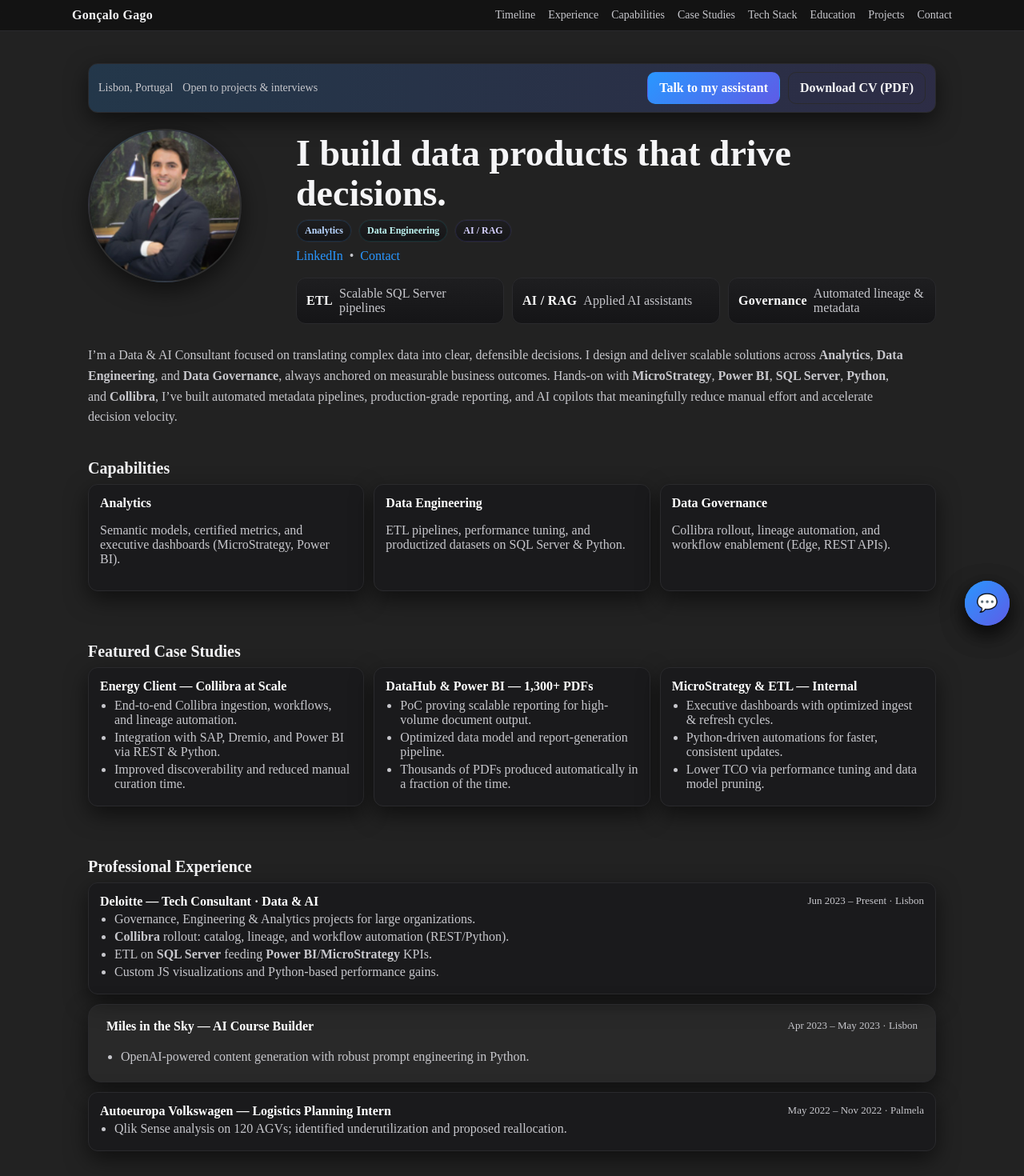
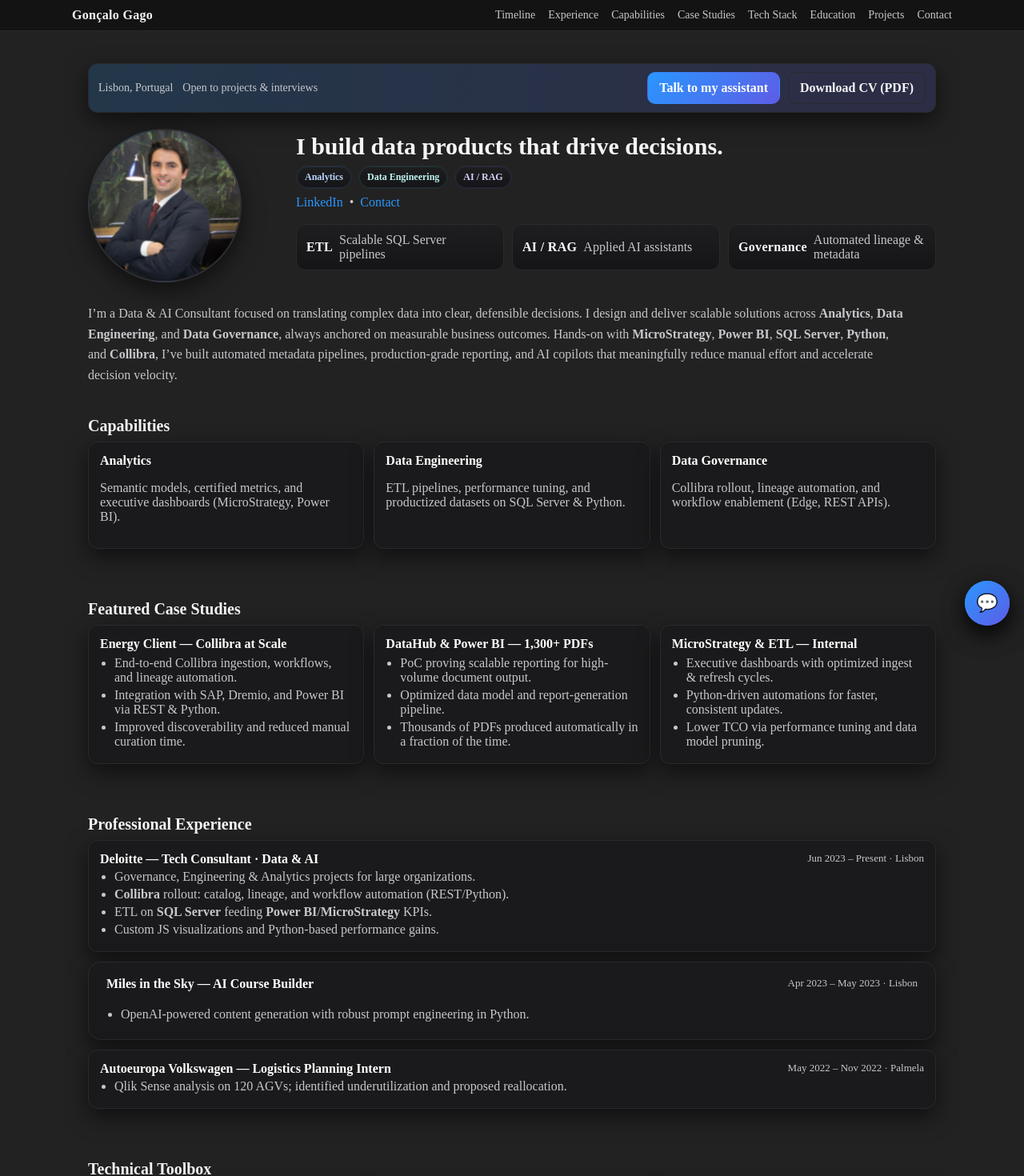
Before and after one commit to goncalogago1/curriculo, a Next.js app: page / in a window 1280 px wide. Shown: the top 1470 px of the page at 80% size. Built offline with nearby package versions, Linux system fonts and the light colour scheme.

Commit message:
Page 41 de commit few

```diff
--- a/app/globals.css
+++ b/app/globals.css
@@ -118,8 +118,8 @@ main { min-height: 100vh; }
 .profile-topbar .actions { margin-left:auto; display:flex; gap:10px; }
 
 /* ========= HERO CONTENT (DIREITA) ========= */
-.hero__content h1{ font-size: 46px; line-height: 1.08; margin: 6px 0 8px; }
-@media (max-width:1024px){ .hero__content h1{ font-size: 38px; } }
+.hero__content h1{ font-size: 30px; line-height: 1.08; margin: 6px 0 8px; }
+@media (max-width:1024px){ .hero__content h1{ font-size: 30px; } }
 
 .chips { display:flex; gap:8px; flex-wrap:wrap; margin: 8px 0; }
 .chip {
@@ -381,6 +381,6 @@ input:focus{
 /* Optional: unify role items if you want horizontal look there too */
 .timeline .role.card--horizontal {
   border-radius: var(--radius-xl, 16px);
-  background: var(--bg-elev, rgba(255,255,255,0.03));
+  background: #1a1a1c;
   box-shadow: var(--shadow, 0 6px 20px rgba(0,0,0,0.12));
 }
```
